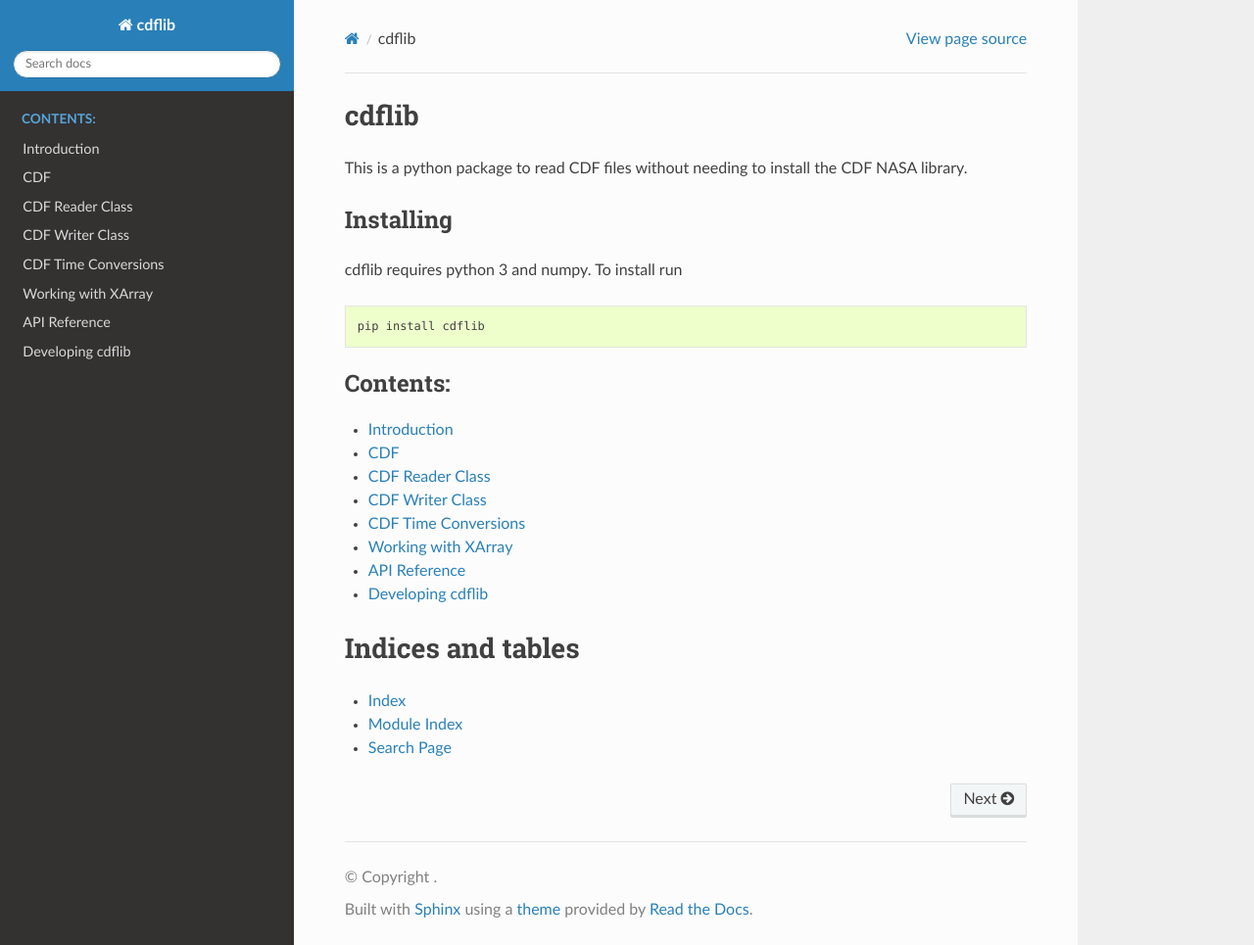
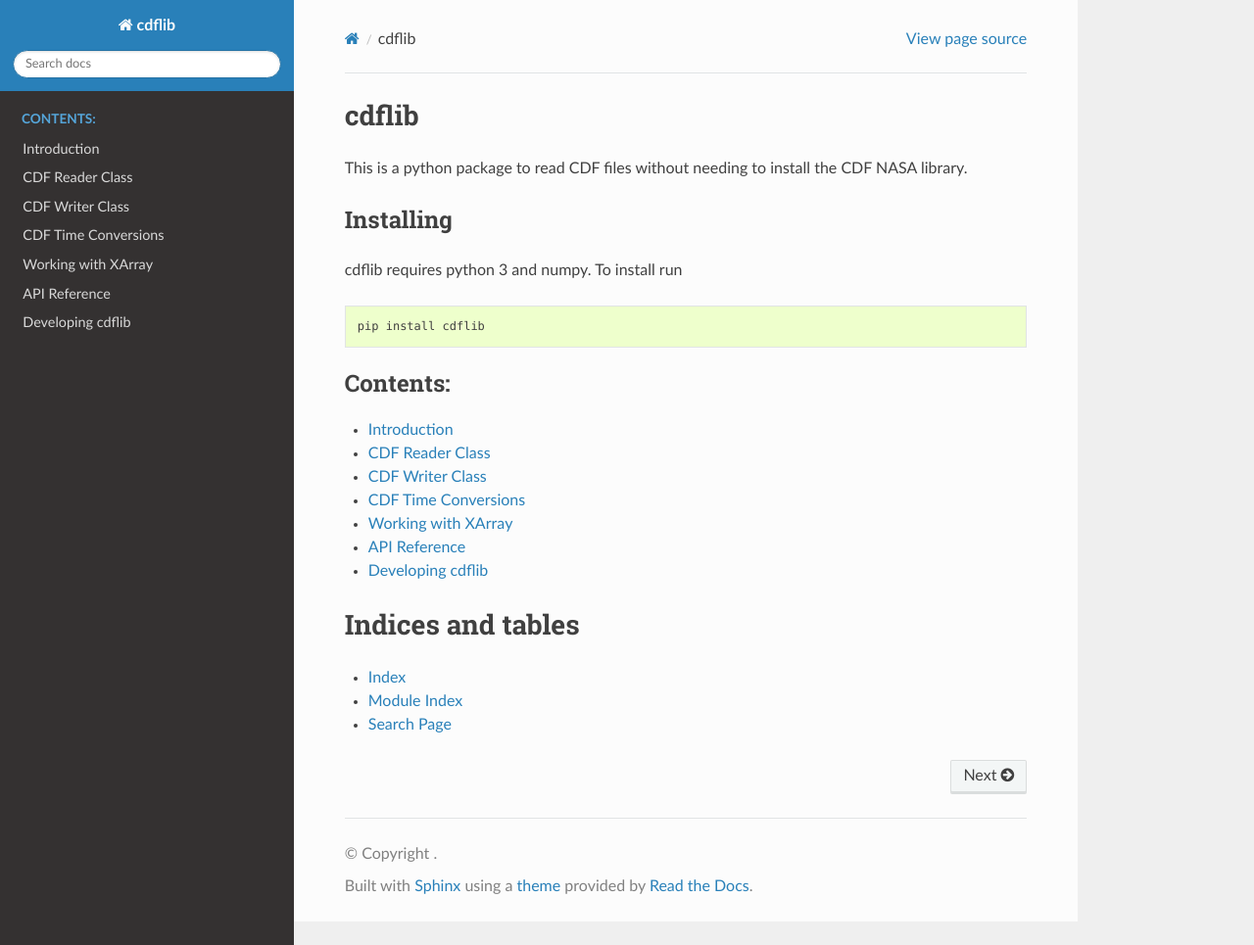
Before and after one commit to MAVENSDC/cdflib, a Sphinx documentation site: the page built from doc/index.rst, in a window 1280 px wide and 965 px high. Shown: the whole window at 98% size. Built offline with Sphinx 7.4.7 and the Read the Docs theme 2.0.0, drawn with Linux system fonts in a browser that asks for light colours.

Commit message:
Clean up docs

```diff
--- a/doc/index.rst
+++ b/doc/index.rst
@@ -18,7 +18,6 @@
    :caption: Contents:
 
    introduction
-   modules/cdflib
    modules/cdfread
    modules/cdfwrite
    modules/cdfepoch
--- a/doc/modules/apis.rst
+++ b/doc/modules/apis.rst
@@ -3,7 +3,7 @@
 
 The following documentation is an auto-generated summary of cdflib's API.  For more details and examples, refer to other parts of the documentation.
 
-.. automodapi:: cdflib.cdfread
+.. automodapi:: cdflib
     :no-inheritance-diagram:
 
 .. automodapi:: cdflib.cdfwrite
--- a/doc/modules/cdflib.rst
+++ /dev/null
@@ -1,4 +0,0 @@
-CDF
-===
-
-.. autofunction:: cdflib.CDF
```
